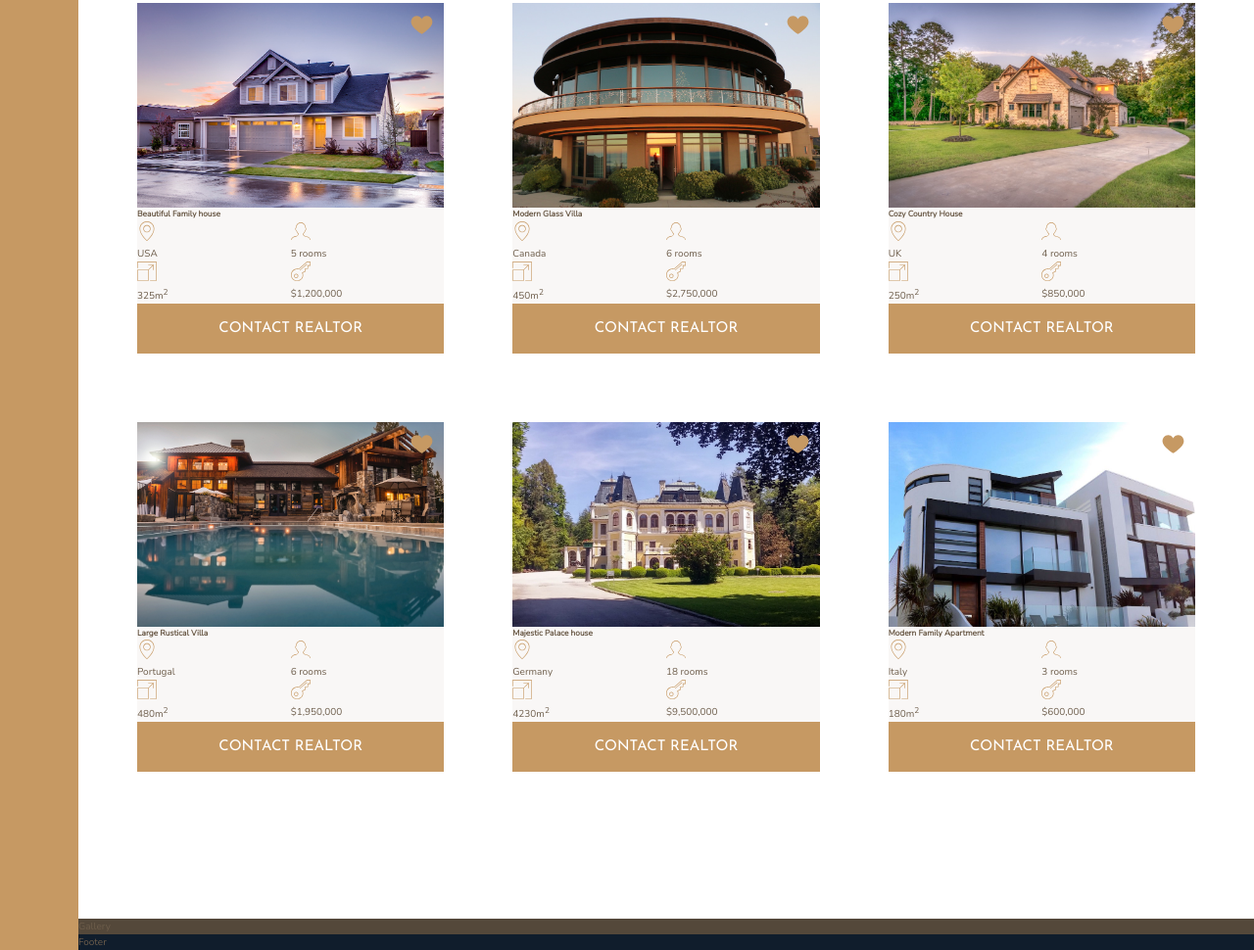
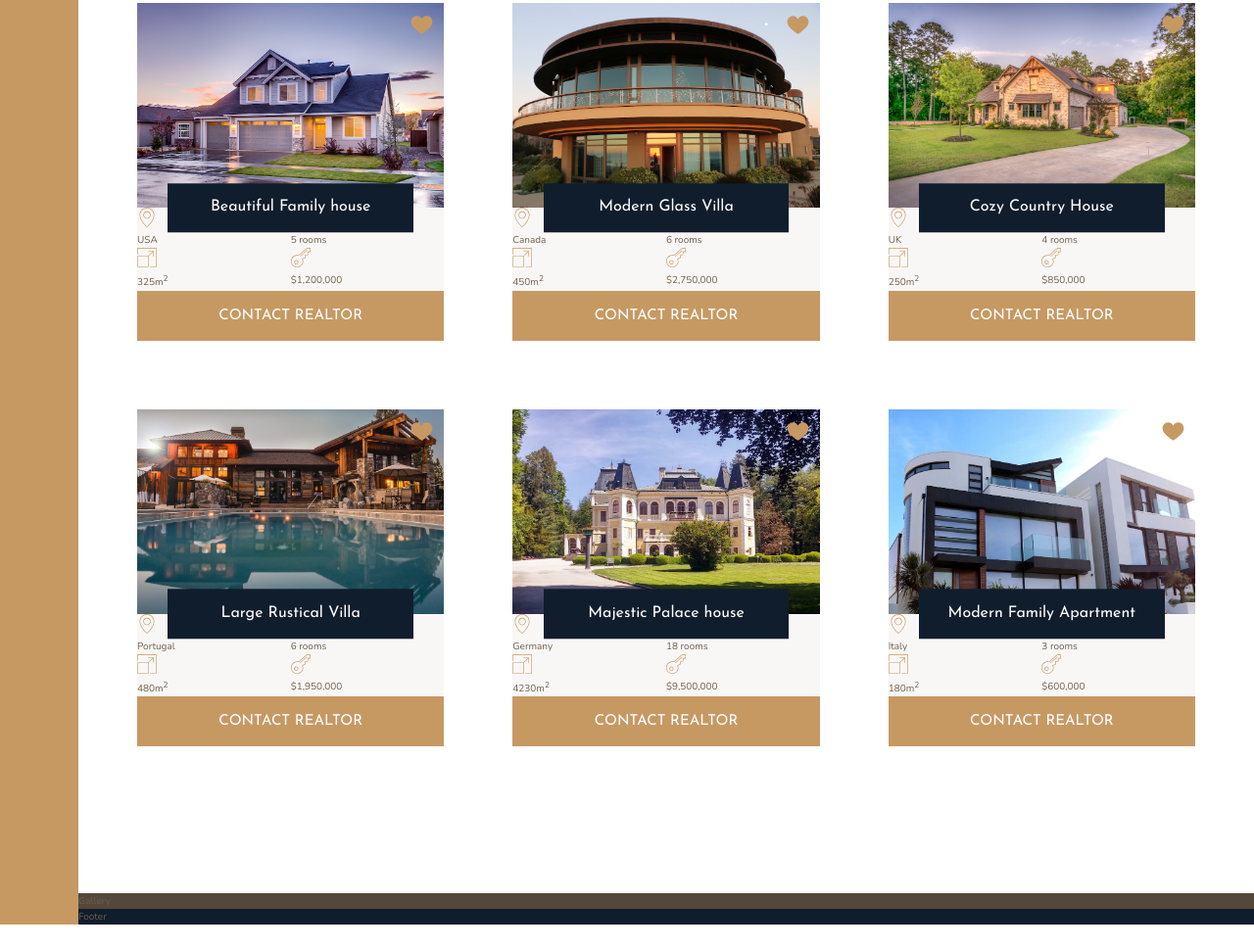
Before and after one commit to NikhilMudgal/Nexter, a website: page index.html in a window 1280 px wide. Shown: the part 1967-2937 px from the top of the page at 98% size. After the commit the page ends 2911 px from the top, so only its background shows below. Drawn offline with nearby package versions, Linux system fonts and the light colour scheme.

Commit message:
Aligned house name

```diff
--- a/sass/_homes.scss
+++ b/sass/_homes.scss
@@ -32,6 +32,19 @@
 
     &__name {
         grid-column: 1 / -1;
+        grid-row: 1/2;
+        z-index: 3;
+        font-family: $font-display;
+        font-size: 1.6rem;
+        text-align: center;
+        padding: 1.25rem;
+        background-color: $color-secondary;
+        color: #fff;
+        font-weight: 400;
+        width: 80%;
+        justify-self: center;
+        align-self: end;
+        transform: translateY(50%);
 
     }
 
```
Also changed, not shown: css/style.css.
